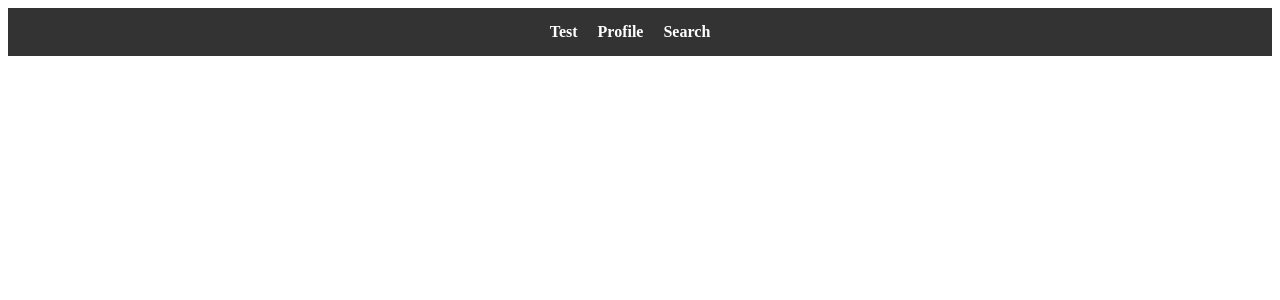
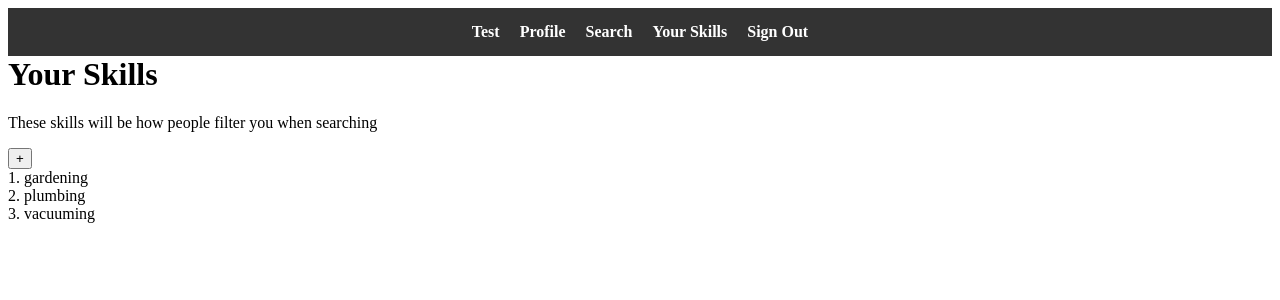
Before and after one commit to ejkramer21/Skill-Swap, a React (Create React App) app in the folder client/: page /skills in a window 1280 px wide. Before the commit this address had no page. Shown: the top 300 px of the page. Built offline with nearby package versions, Linux system fonts and the light colour scheme.

Commit message:
skills page

```diff
--- a/client/src/App.jsx
+++ b/client/src/App.jsx
@@ -4,6 +4,7 @@ import Test from "./components/jsx/Test"
 import { BrowserRouter, Route, Routes} from 'react-router-dom';
 import NavBar from './components/jsx/NavBar';
 import Search from './components/jsx/Search';
+import Skills from './components/jsx/Skills';
 
 function App() {
 
@@ -16,6 +17,7 @@ function App() {
           <Route path="/" element={<Test/>} />
           <Route path="/profile" element={<Profile/>} />
           <Route path="/search" element={<Search/>} />
+          <Route path="/skills" element={<Skills/>} />
         </Routes>
 
 
--- a/client/src/components/css/NavBar.css
+++ b/client/src/components/css/NavBar.css
@@ -25,4 +25,5 @@ font-size: 16px;
 
 a:hover {
 border-bottom: 2px solid white;
+cursor: pointer;
 }
--- /dev/null
+++ b/client/src/components/css/Skills.css
@@ -0,0 +1,4 @@
+.skill-map {
+    display: list-item;
+    list-style-type: circle;
+}
--- a/client/src/components/jsx/NavBar.jsx
+++ b/client/src/components/jsx/NavBar.jsx
@@ -3,6 +3,10 @@ import {Link} from "react-router-dom";
 import "../css/NavBar.css"
 
 function NavBar() {
+
+    const signOut = () => {
+        console.log("sign out now")
+    }
     return (
         <>
         <nav>
@@ -16,6 +20,12 @@ function NavBar() {
                 <li>
                 <Link to="/Search">Search</Link>
                 </li>
+                <li>
+                <Link to="/skills">Your Skills</Link>
+                </li>
+                <a onClick={signOut}>
+                    Sign Out
+                </a>
             </ul>
         </nav>
         </>
--- /dev/null
+++ b/client/src/components/jsx/Skills.jsx
@@ -0,0 +1,47 @@
+import React,{useState, useEffect} from "react";
+import "../css/Skills.css"
+
+function Skills() {
+    const [skills, setSkill] = useState(["gardening", "plumbing", "vacuuming"]);
+    const [show, setShow] = useState(false);
+    const [addedSkill, setAddedSkill] = useState('');
+
+    const newSkill = (e) => {
+        // if(e.key==='Enter'){
+        //     console.log("skill inputted");
+        // } else {
+            setAddedSkill(e.target.value);
+        // }
+        // console.log(e.key);
+    }
+
+    const submitNew = (e) => {
+        if (e.key==='Enter'){
+            setSkill(skills=>[...skills,addedSkill]);
+            setAddedSkill('');
+            setShow(false);
+        }
+    }
+    return (
+        <>
+            <h1>Your Skills</h1>
+            <p>These skills will be how people filter you when searching</p>
+            <button onClick={() => setShow(!show)}>&#43;</button>
+
+            {show && (
+                <div className="input-container">
+                    <input type="text" placeholder="Enter new skill" onChange={newSkill} onKeyDown={submitNew}/>
+                </div>
+            )}
+
+
+            <ul >
+                {skills.map((skill, index) => (
+                <li className="skill-map" key={index}>{index+1}. {skill}</li>
+                ))}
+            </ul>
+        </>
+    );
+}
+
+export default Skills
```
